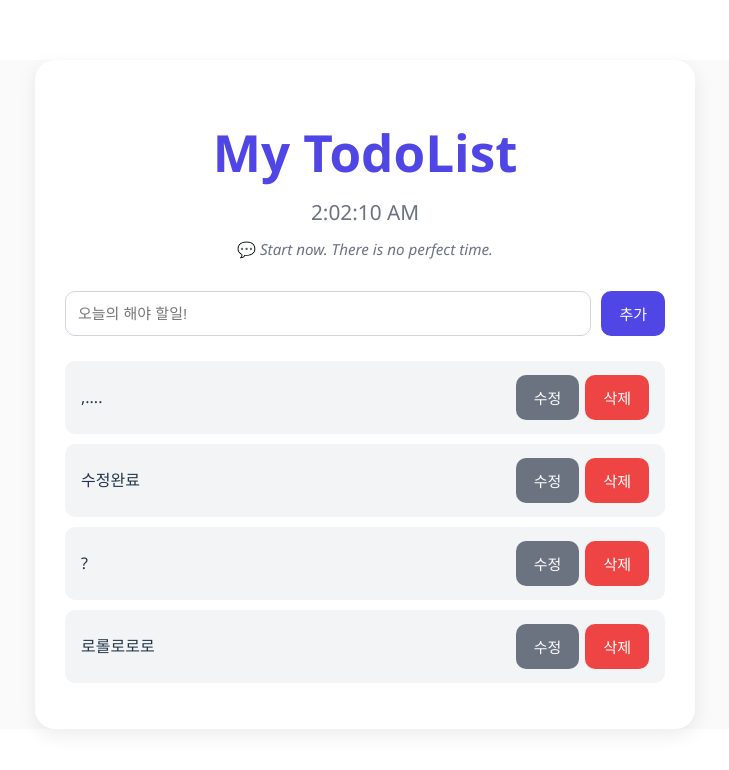
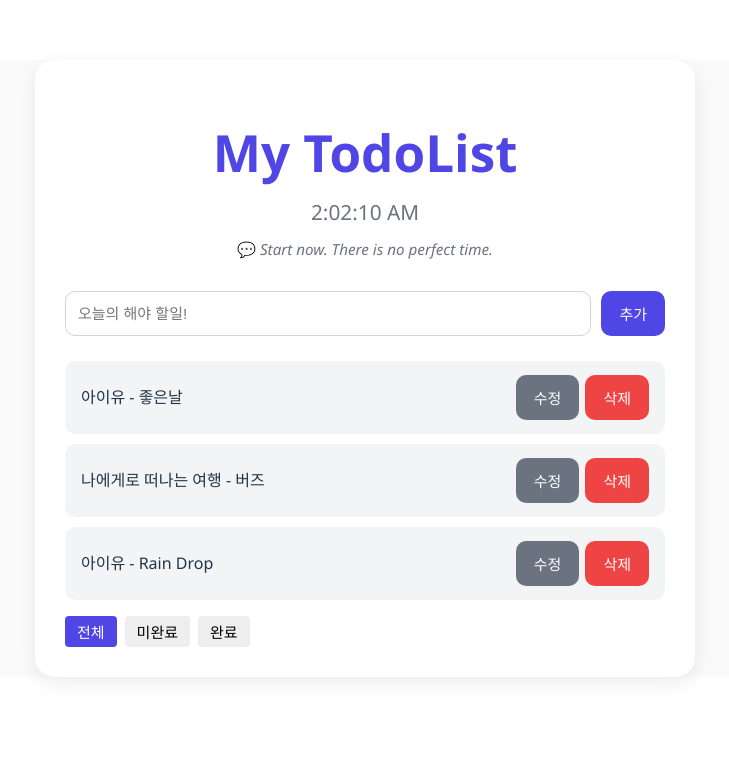
Before and after one commit to KYUNG-BOK/todolist, a React (Vite) app in the folder todomate/: page / in a window 1280 px wide. Shown: the top 770 px of the page, without its empty margins (275-1004 px from the left). Built offline with nearby package versions, Linux system fonts and the light colour scheme; data requests are answered from the project's data file.

Commit message:
필터링

```diff
--- a/todomate/db.json
+++ b/todomate/db.json
@@ -1,23 +1,18 @@
 {
   "todos": [
     {
-      "id": "224d",
-      "text": ",....",
+      "id": "23a3",
+      "text": "아이유 - 좋은날",
       "done": false
     },
     {
-      "id": "6311",
-      "text": "수정완료",
+      "id": "8245",
+      "text": "나에게로 떠나는 여행 - 버즈",
       "done": false
     },
     {
-      "id": "b085",
-      "text": "?",
-      "done": false
-    },
-    {
-      "id": "d22f",
-      "text": "로롤로로로",
+      "id": "d159",
+      "text": "아이유 - Rain Drop",
       "done": false
     }
   ]
--- a/todomate/src/App.css
+++ b/todomate/src/App.css
@@ -145,3 +145,16 @@ button {
   cursor: pointer;
   flex: 1;
 }
+/* 필터 버튼 */
+.filter-buttons button {
+  margin-right: 8px;
+  padding: 5px 12px;
+  border: none;
+  background-color: #eee;
+  cursor: pointer;
+  border-radius: 4px;
+}
+.filter-buttons button.active {
+  background-color: #4F46E5;
+  color: white;
+}
--- a/todomate/src/App.jsx
+++ b/todomate/src/App.jsx
@@ -19,6 +19,7 @@ const App = () => {
   const [quote, setQuote] = useState('');
   const [editingId, setEditingId] = useState(null);
   const [editText, setEditText] = useState('');
+  const [filter, setFilter] = useState('all');
 
   // 시계 업데이트
   useEffect(() => {
@@ -53,6 +54,13 @@ const App = () => {
     setEditText('');
   };
 
+  // 필터링
+  const filteredTodos = todos.filter(todo => {
+  if (filter === 'all') return true;
+  if (filter === 'active') return !todo.done;
+  if (filter === 'completed') return todo.done;
+  });
+
   return (
     <div className="app">
       <h1>My TodoList</h1>
@@ -70,7 +78,7 @@ const App = () => {
       </div>
 
       <ul className="todo-list">
-        {todos.map(todo => (
+        {filteredTodos.map(todo => (
           <li key={todo.id} className={todo.done ? 'done' : ''}>
             {editingId === todo.id ? (
               <>
@@ -96,6 +104,20 @@ const App = () => {
           </li>
         ))}
       </ul>
+        <div className="filter-buttons">
+          <button onClick={() => setFilter('all')}
+                  className={filter === 'all' ? 'active' : ''}>
+                    전체
+                  </button>
+          <button onClick={() => setFilter('active')}
+                  className={filter === 'active' ? 'active' : ''}>
+                    미완료
+                  </button>
+          <button onClick={() => setFilter('completed')}
+                  className={filter === 'completed' ? 'active' : ''}>
+                    완료
+                  </button>
+      </div>
     </div>
   );
 };
```
